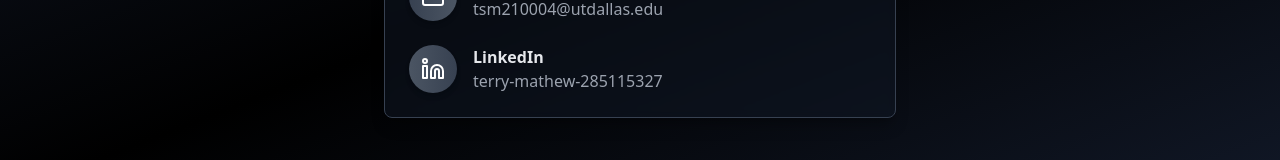
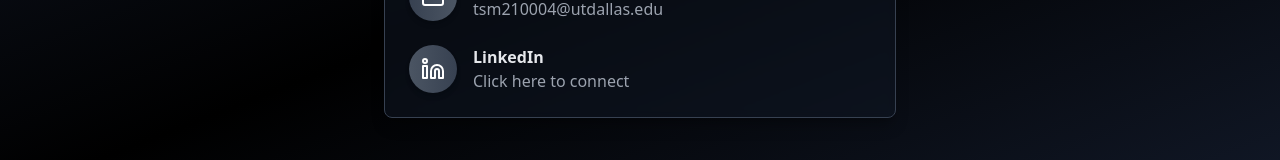
Before and after one commit to terrymathew888/Portfolio, a Next.js app: page /portfolio in a window 1280 px wide. Shown: the part 3204-3364 px from the top of the page. Built offline with nearby package versions, Linux system fonts and the light colour scheme.

Commit message:
Updated contact

```diff
--- a/components/Contact.js
+++ b/components/Contact.js
@@ -57,7 +57,7 @@ export default function Contact() {
                         rel="noopener noreferrer"
                         className="text-gray-400 hover:text-gray-200 transition-colors"
                       >
-                        terry-mathew-285115327
+                        Click here to connect
                       </a>
                     </div>
                   </div>
```
